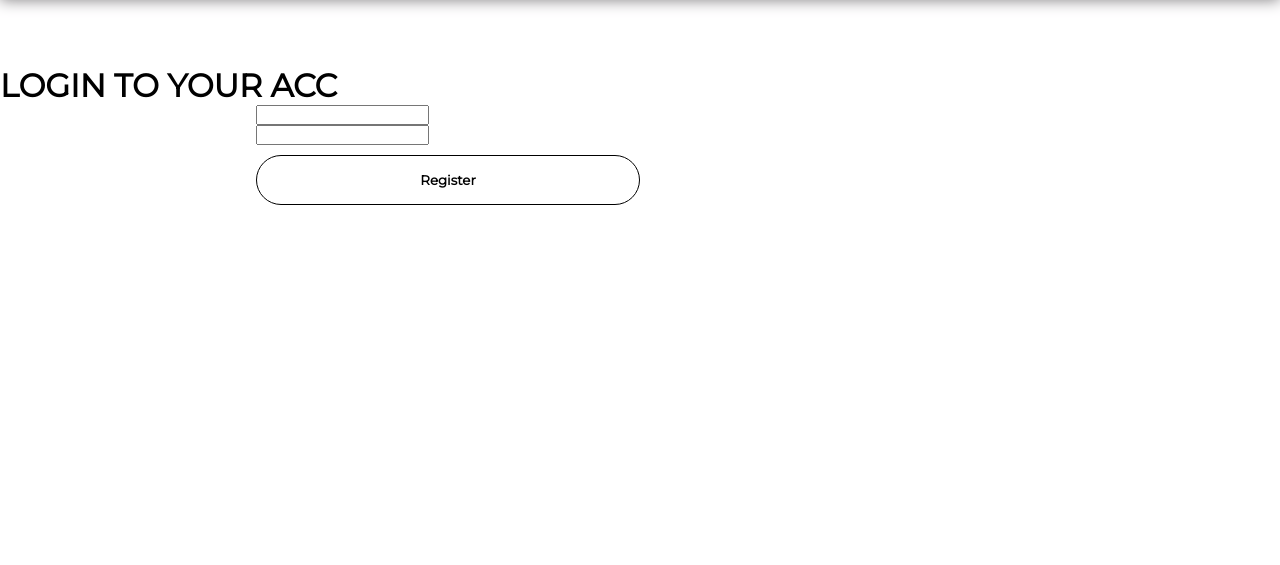
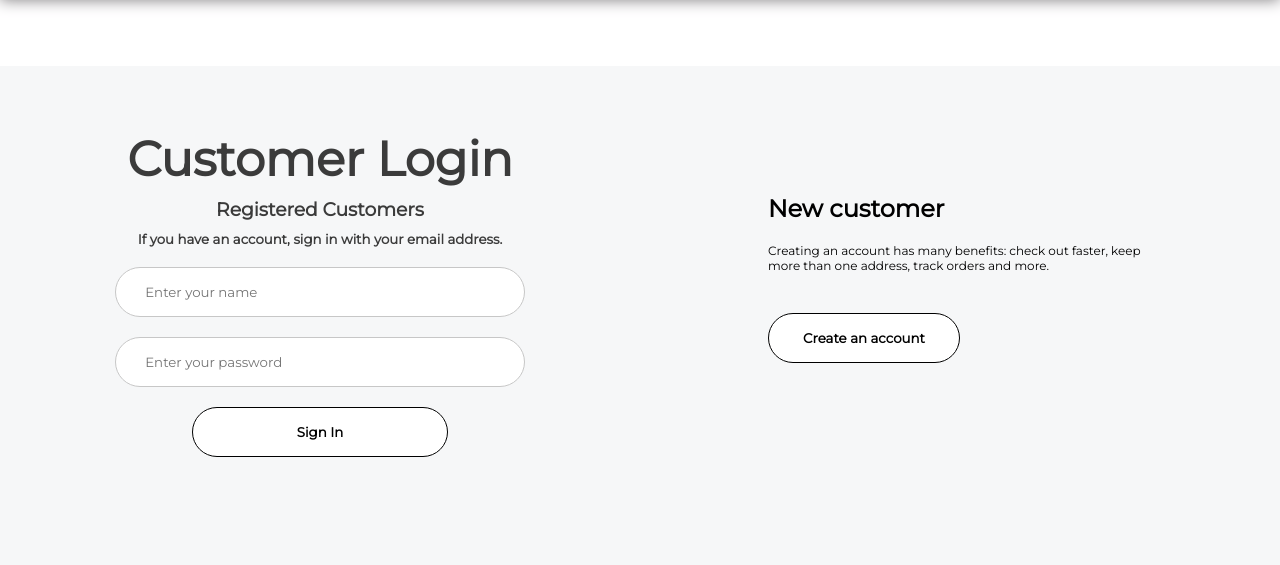
Before and after one commit to alokin95/Socks_PHP_OOP, a PHP site: page /login in a window 1280 px wide. Shown: the part 19-584 px from the top of the page. Run offline with PHP 8.4, Linux system fonts and the light colour scheme; data that the repository does not hold is empty.

Commit message:
Made page for login

```diff
--- a/views/login.template.php
+++ b/views/login.template.php
@@ -1,6 +1,16 @@
-<h1>LOGIN TO YOUR ACC</h1>
-  <form id='insert' method='POST' action="/login">
-    <input type='text' name='email' id='email'/><br/>
-    <input type='password' name='password' id='password'/><br/>
-    <input type="submit" id="register" class='register-btn' value='Register' name='register'>
-  </form>
+<div class='login'>
+  <h1> Customer Login</h1>
+  <h3>Registered Customers</h3>
+  <h5>If you have an account, sign in with your email address.</h5>
+    <form method='POST' action="/login">
+      <input type='text' name='email' id='email' placeholder='Enter your name'/><br/>
+      <input type='password' name='password' id='password' placeholder="Enter your password"/><br/>
+      <button type="submit" id="register" class='register-btn' name='login'>Sign In</button>
+    </form>
+</div>
+<div class='new-customer'>
+  <h2>New customer</h2>
+  <p>Creating an account has many benefits: check out faster, keep more than one address, track orders and more.</p>
+
+  <a href="/register"><button class='register-btn login-btn'>Create an account</button></a>
+</div>
```
